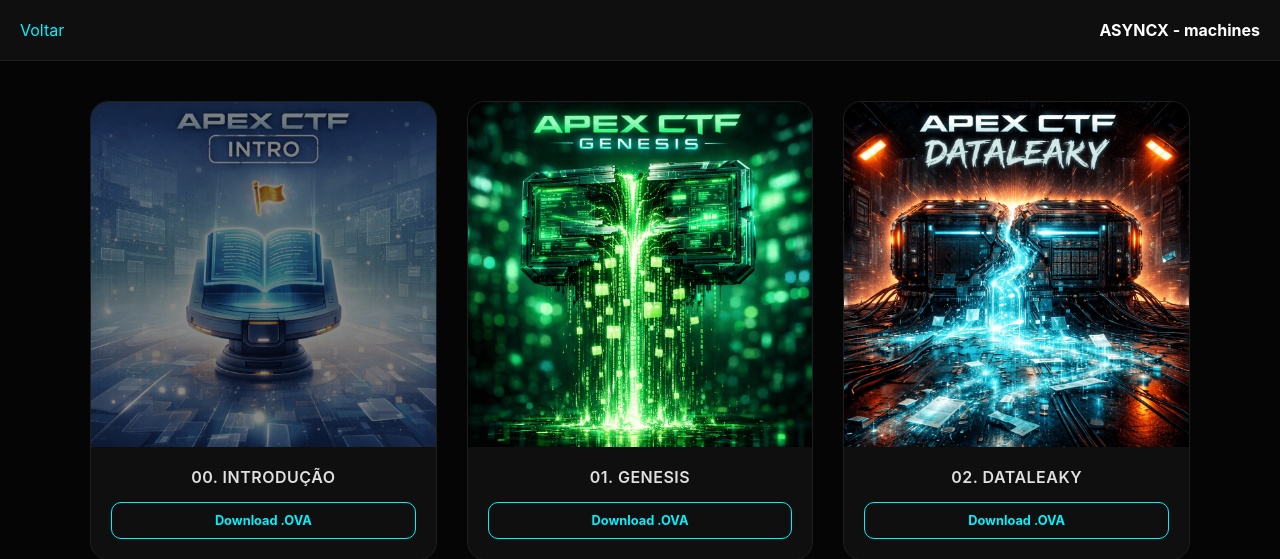
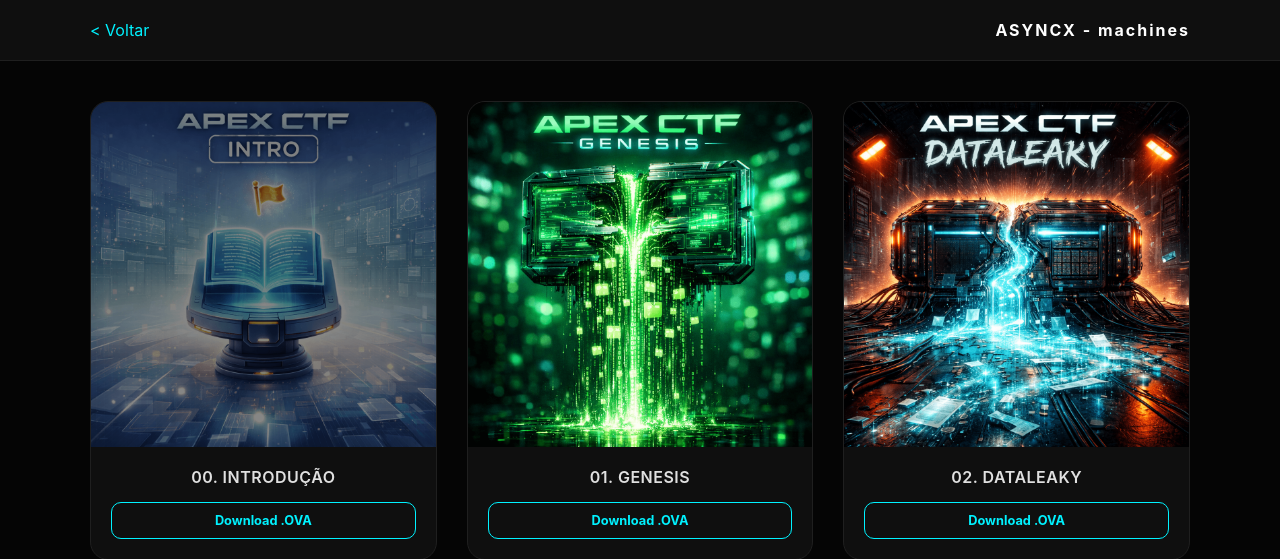
Before and after one commit to Gilson-Ferrer/hcb-portal, a Flask app: page /downloads in a window 1280 px wide. Shown: the top 559 px of the page. Run offline with Flask 3, Linux system fonts and the light colour scheme; the visitor is signed in with stand-in values (Sample User, id 1); some libraries are stand-ins or nearby versions.

Commit message:
Update pages

```diff
--- a/templates/dashboard.html
+++ b/templates/dashboard.html
@@ -2,7 +2,8 @@
 <html lang="pt-br">
 <head>
     <meta charset="UTF-8">
-    <title>AsyncX - Hackathon Challenge Box</title>
+    <title>ASYNCX - Hackathon Challenge Box</title>
+    <link rel="icon" type="image/png" href="favicon.png">
     <style>
         :root {
             --bg-body: #0d1117;
--- a/templates/downloads.html
+++ b/templates/downloads.html
@@ -2,11 +2,27 @@
 <html lang="pt-br">
 <head>
     <meta charset="UTF-8">
-    <title>AsyncX | Repositório de Máquinas</title>
+    <title>ASYNCX | Repositório de Máquinas</title>
+    <link rel="icon" type="image/png" href="favicon.png">
 <style>
     body { background: #050505; color: white; font-family: 'Inter', sans-serif; margin: 0; }
-    .header { background: #0f0f0f; padding: 20px; display: flex; justify-content: space-between; border-bottom: 1px solid #1f1f1f; }
+    .header {
+        background: #0f0f0f;
+        padding: 20px 0;
+        display: flex;
+        justify-content: center;
+        border-bottom: 1px solid #1f1f1f;
+    }
 
+
+    .header-content {
+        width: 100%;
+        max-width: 1100px;
+        padding: 0 40px;
+        display: flex;
+        justify-content: space-between;
+        align-items: center;
+    }
     .grid-container {
         display: grid;
         grid-template-columns: repeat(3, 1fr);
@@ -78,8 +94,10 @@
 </head>
 <body>
     <div class="header">
-        <a href="/dashboard" style="color: #00f2ff; text-decoration: none;"> Voltar</a>
-        <div style="font-weight: bold;">ASYNCX - machines </div>
+        <div class="header-content">
+            <a href="/dashboard" style="color: #00f2ff; text-decoration: none;"> < Voltar</a>
+            <div style="font-weight: bold; letter-spacing: 2px;">ASYNCX - machines</div>
+        </div>
     </div>
 
 <div class="grid-container">
--- a/templates/leaderboard_public.html
+++ b/templates/leaderboard_public.html
@@ -3,6 +3,7 @@
 <head>
     <meta charset="UTF-8">
     <title>LIVE RANKING | ASYNCX HCB</title>
+    <link rel="icon" type="image/png" href="favicon.png">
     <style>
         :root {
             --bg: #000000;
@@ -80,7 +81,7 @@
     <div class="header">
         <div>
             <div style="font-size: 1.2rem; color: #555; letter-spacing: 5px;">ASYNCX DIGITAL SECURITY</div>
-            <a href="#" style="text-decoration: none; color: inherit;"><div style="font-size: 3rem; font-weight: 900;">HACKATHON BOX</div>
+            <a href="/" style="text-decoration: none; color: inherit;"><div style="font-size: 3rem; font-weight: 900;">HACKATHON BOX</div>
             </a>
         </div>
         <div class="timer-box">
@@ -101,7 +102,7 @@
         </div>
 
         <div class="ranking-list">
-            {% for r in ranking[1:11] %} <div class="rank-item">
+            {% for r in ranking[1:20] %} <div class="rank-item">
                 <div>
                     <span class="pos">{{ loop.index + 1 }}º</span>
                     <span>{{ r.name }}</span>
--- a/templates/login.html
+++ b/templates/login.html
@@ -4,6 +4,7 @@
     <meta charset="UTF-8">
     <meta name="viewport" content="width=device-width, initial-scale=1.0">
     <title>AsyncX | Hackathon Challenge Box</title>
+    <link rel="icon" type="image/png" href="favicon.png">
     <style>
         :root {
             --bg-color: #050505;
@@ -140,7 +141,7 @@
 <body>
 
     <div class="login-container">
-        <div class="contractor-brand">Ambiente Certificado</div>
+        <div class="contractor-brand">Ambiente Restrito</div>
         <h1>HCB Platform</h1>
 
         <form action="/login" method="post">
@@ -150,7 +151,7 @@
             <div class="input-group">
                 <input type="password" name="password" placeholder="Código de Acesso" required>
             </div>
-            <button type="submit">Entrar na Arena</button>
+            <button type="submit">Entrar</button>
         </form>
         <a href="/leaderboard" class="btn-secondary">Acompanhar Placar</a>
 
```
Also changed, not shown: templates/favicon.png (added).
